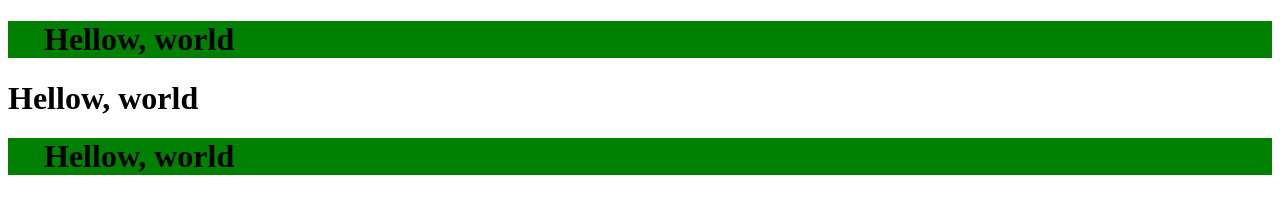
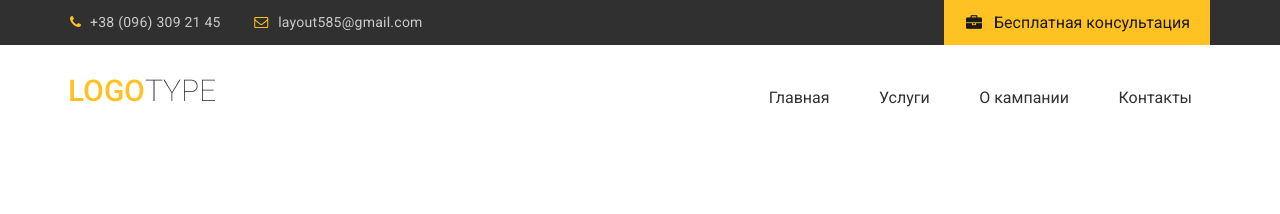
Before and after one commit to Nikkolly/zero, a plain HTML site: page index.html in a window 1280 px wide. Drawn offline with Linux system fonts and the light colour scheme.

Commit message:
Сверстали header

```diff
--- /dev/null
+++ b/css/fonts.css
@@ -0,0 +1,60 @@
+@font-face {
+  font-family: 'icomoon';
+  src:  url('../fonts/icomoon.eot?n4pjmj');
+  src:  url('../fonts/icomoon.eot?n4pjmj#iefix') format('embedded-opentype'),
+    url('../fonts/icomoon.ttf?n4pjmj') format('truetype'),
+    url('../fonts/icomoon.woff?n4pjmj') format('woff'),
+    url('../fonts/icomoon.svg?n4pjmj#icomoon') format('svg');
+  font-weight: normal;
+  font-style: normal;
+  font-display: block;
+}
+
+[class^="icon-"], [class*=" icon-"] {
+  /* use !important to prevent issues with browser extensions that change fonts */
+  font-family: 'icomoon' !important;
+  speak: none;
+  font-style: normal;
+  font-weight: normal;
+  font-variant: normal;
+  text-transform: none;
+  line-height: 1;
+
+  /* Better Font Rendering =========== */
+  -webkit-font-smoothing: antialiased;
+  -moz-osx-font-smoothing: grayscale;
+}
+
+.icon-envelope-o:before {
+  content: "\f003";
+}
+.icon-map-marker:before {
+  content: "\f041";
+}
+.icon-phone:before {
+  content: "\f095";
+}
+.icon-briefcase:before {
+  content: "\f0b1";
+}
+.icon-bars:before {
+  content: "\f0c9";
+}
+.icon-navicon:before {
+  content: "\f0c9";
+}
+.icon-reorder:before {
+  content: "\f0c9";
+}
+.icon-angle-left:before {
+  content: "\f104";
+}
+.icon-angle-right:before {
+  content: "\f105";
+}
+.icon-quote-right:before {
+  content: "\f10e";
+}
+.icon-location:before {
+  content: "\e947";
+}
--- a/index.html
+++ b/index.html
@@ -5,23 +5,51 @@
     <meta name="viewport" content="width=device-width, initial-scale=1.0" />
     <meta http-equiv="X-UA-Compatible" content="ie=edge" />
     <title>Zero</title>
+    <link
+      href="https://fonts.googleapis.com/css?family=PT+Serif:400,700|Roboto:400,500&display=swap&subset=cyrillic"
+      rel="stylesheet"
+    />
+    <link rel="stylesheet" href="css/normalize.css" />
+    <link rel="stylesheet" href="css/fonts.css">
     <link rel="stylesheet" href="css/style.css" />
   </head>
   <body>
-    <header>
-      <div class="container">
-        <h1>Hellow, world</h1>
+    <header class="header">
+      <div class="header-top">
+        <div class="container">
+          <div class="header__contacts">
+            <a href="tel:+380963092145" class="header__phone"
+              >+38 (096) 309 21 45</a>
+            <a href="" class="header__mail">layout585@gmail.com</a>
+            <a href="" class="header__btn">Бесплатная консультация</a>
+          </div>
+        </div>
+      </div>
+      <div class="header-content">
+        <div class="container header-flex">
+          <div class="header-logo">
+            <a href="#" class="header-logo__link">
+              <img src="img/logo.png" alt="" class="header-logo__image" />
+            </a>
+          </div>
+          <nav class="menu">
+            <ul>
+              <li class="menu-item">
+                <a href="#" class="menu-item__link">Главная</a>
+              </li>
+              <li class="menu-item">
+                <a href="#" class="menu-item__link">Услуги</a>
+              </li>
+              <li class="menu-item">
+                <a href="#" class="menu-item__link">О кампании</a>
+              </li>
+              <li class="menu-item">
+                <a href="#" class="menu-item__link">Контакты</a>
+              </li>
+            </ul>
+          </nav>
+        </div>
       </div>
     </header>
-
-    <main>
-      <h1>Hellow, world</h1>
-    </main>
-
-    <footer>
-      <div class="container">
-        <h1>Hellow, world</h1>
-      </div>
-    </footer>
   </body>
 </html>
--- a/sass/_fonts.sass
+++ b/sass/_fonts.sass
@@ -0,0 +1 @@
+@import url('https://fonts.googleapis.com/css?family=PT+Serif:400,700|Roboto:400,500&display=swap&subset=cyrillic');
--- a/sass/_grid.sass
+++ b/sass/_grid.sass
@@ -1,3 +1,4 @@
 .container
     margin: 0 auto
-    max-width: 1192px
+    max-width: 1170px
+    padding: 0 15px
--- a/sass/_interface.sass
+++ b/sass/_interface.sass
@@ -0,0 +1,16 @@
+*
+    box-sizing: border-box
+a
+    text-decoration: none
+    display: inline-block
+ul, li
+    list-style: none
+    margin: 0
+    padding: 0
+body
+    /* font-family: 'Roboto', sans-serif */
+    font-family: 'PT Serif', serif
+    font-weight: 400
+    font-size: 14px
+    line-height: 18px
+    color: #5e5e5e
--- a/sass/blocks/_header.sass
+++ b/sass/blocks/_header.sass
@@ -1,2 +1,64 @@
-header
-    background: green
+.header
+    font-family: 'Roboto', sans-serif
+    &-flex
+        display: flex
+        justify-content: space-between
+    &-top
+        background-color: #303030
+    &__btn
+        float: right
+        line-height: 36px
+        color: #1b1b1b
+        background-color: #ffc222
+        padding: 5px 20px 4px 50px
+        font-size: 16px
+        display: block
+        position: relative
+        &::before
+             font-family: 'icomoon'
+             content: "\f0b1"
+             position: absolute
+             left: 22px
+             color: #1b1b1b
+
+    &__phone
+        color: #cbcacb
+        letter-spacing: 0.25px
+        line-height: 45px
+        padding-left: 20px
+        padding-right: 30px
+        position: relative
+        &::before
+             font-family: 'icomoon'
+             content: "\f095"
+             position: absolute
+             left: 0
+             color: #ffc222
+    &__mail
+        color: #cbcacb
+        letter-spacing: 0.25px
+        line-height: 45px
+        padding-left: 24px
+        position: relative
+        &::before
+             font-family: 'icomoon'
+             content: "\f003"
+             position: absolute
+             left: 0
+             color: #ffc222
+    &-content
+        padding: 34px 0 23px
+.menu
+    &-item
+        display: inline-block
+        &__link
+            color: #323232
+            font-size: 16px
+            line-height: 36px
+            border: 1px solid transparent
+            padding: 0 17px
+            margin-left: 10px
+            transition: all 0.4s
+    a
+        &:hover
+            border-color: #ffc222
--- a/sass/style.sass
+++ b/sass/style.sass
@@ -1,3 +1,4 @@
 @import 'grid'
+@import 'interface'
 @import 'blocks/header'
 @import 'blocks/footer'
```
Also changed, not shown: css/normalize.css (added), css/style.css, fonts/icomoon.ttf (added), fonts/icomoon.woff (added), img/logo.png (added), 3 other files.
